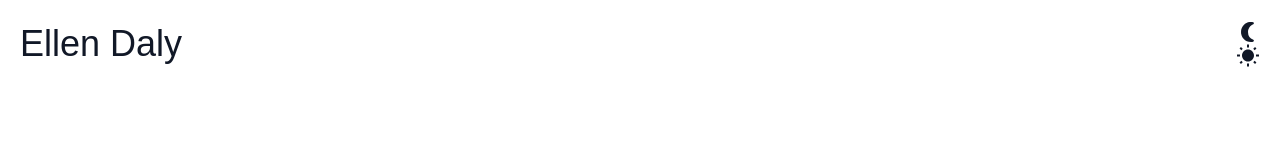
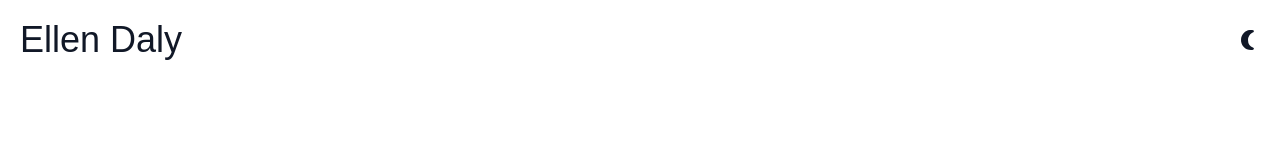
Before and after one commit to EllieD33/react-portfolio, a React (Create React App) app: page / in a window 1280 px wide. Shown: the top 160 px of the page. Built offline with nearby package versions, Linux system fonts and the light colour scheme.

Commit message:
finishes up darkmode in header

```diff
--- a/src/components/Header.jsx
+++ b/src/components/Header.jsx
@@ -6,8 +6,9 @@ const Header = ({ darkMode, setDarkMode }) => {
         <nav className="flex justify-between items-center p-5">
             <h1 className="text-4xl">Ellen Daly</h1>
             <div onClick={() => setDarkMode(!darkMode)}>
-                <MdNightlightRound className="text-2xl cursor-pointer"/>
-                <MdWbSunny className="text-2xl cursor-pointer"/>
+                {
+                    darkMode ? <MdWbSunny className="text-2xl cursor-pointer"/> : <MdNightlightRound className="text-2xl cursor-pointer"/>
+                }
             </div>
         </nav>
     </header>
```
